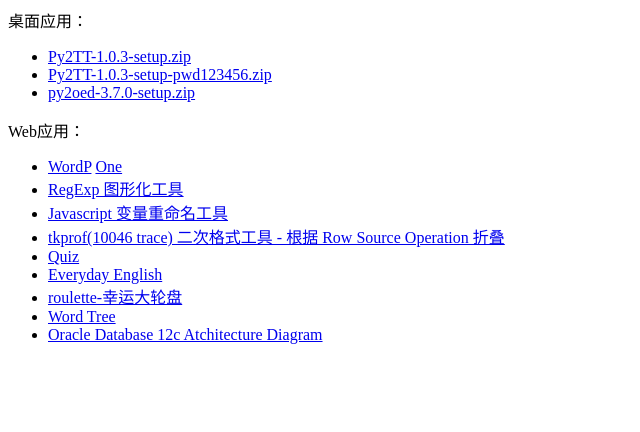
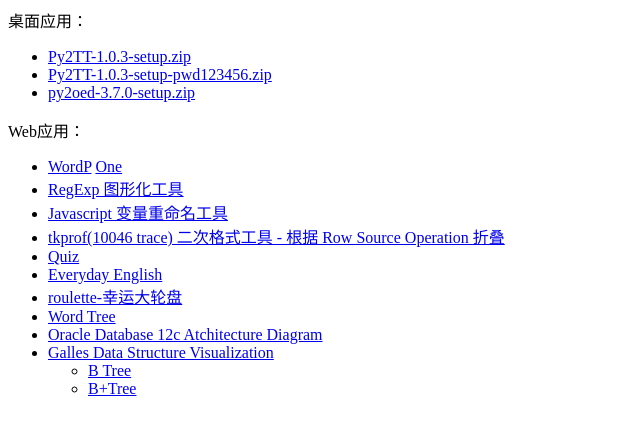
Before and after one commit to yuhere/py2web, a plain HTML site: page docs/index.html in a window 1280 px wide. Shown: the whole page, without its empty margins (0-640 px from the left). Drawn offline with Linux system fonts and the light colour scheme.

Commit message:
Update index.html

```diff
--- a/docs/index.html
+++ b/docs/index.html
@@ -38,6 +38,12 @@
     <li><a href="apps/others/roulette-幸运大轮盘.html"> roulette-幸运大轮盘 </a></li>
     <li><a href="apps/wordtree/index.html"> Word Tree </a></li>
     <li><a href="apps/12c/index.html"> Oracle Database 12c Atchitecture Diagram </a></li>
+    <li><a target="_blank" href="https://www.cs.usfca.edu/~galles/visualization/Algorithms.html"> Galles Data Structure Visualization</a>
+      <ul>
+        <li><a href="apps/galles/BTree.html"> B Tree </a></li>
+        <li><a href="apps/galles/BPlusTree.html"> B+Tree </a></li>
+      </ul>
+    </li>
   </ul>
 </div>
 </body>
```
